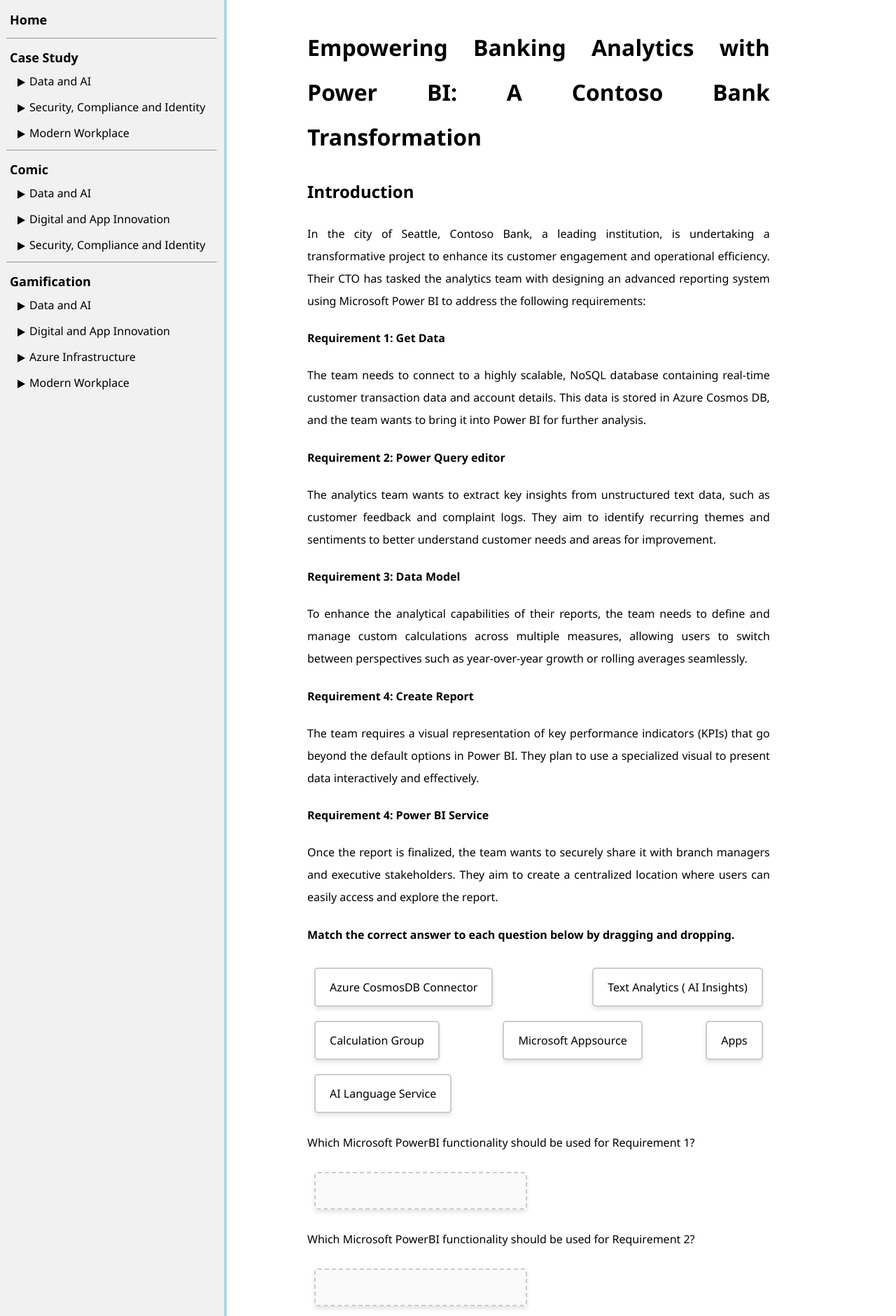
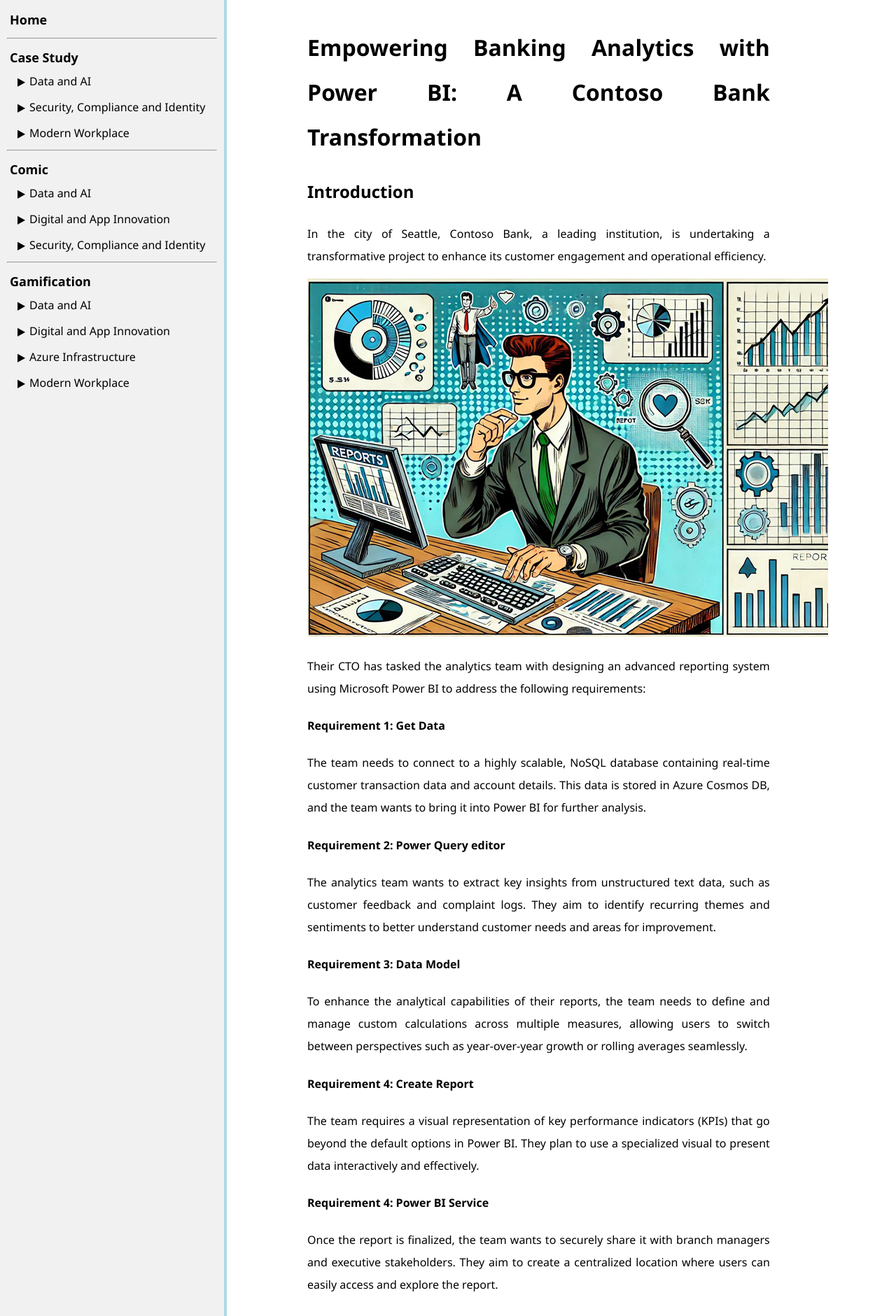
Before and after one commit to ningweinw/iengage, a Jekyll site: the page built from project-files/case-study/Data and AI/Power BI Case Study.md, in a window 1280 px wide. Shown: the top 1881 px of the page at 70% size. Built offline with Jekyll 4.4.1, drawn with Linux system fonts in a browser that asks for light colours.

Commit message:
Update Power BI Case Study.md

```diff
--- a/project-files/case-study/Data and AI/Power BI Case Study.md
+++ b/project-files/case-study/Data and AI/Power BI Case Study.md
@@ -9,6 +9,11 @@
 
 ## Introduction
 In the city of Seattle, Contoso Bank, a leading institution, is undertaking a transformative project to enhance its customer engagement and operational efficiency.
+
+<a href="./images/pb1.png">
+  <img src="./images/pb1.png" alt="man analysing the reports">
+</a>
+
 Their CTO has tasked the analytics team with designing an advanced reporting system using Microsoft Power BI to address the following requirements:
 
 #### Requirement 1: Get Data
```
